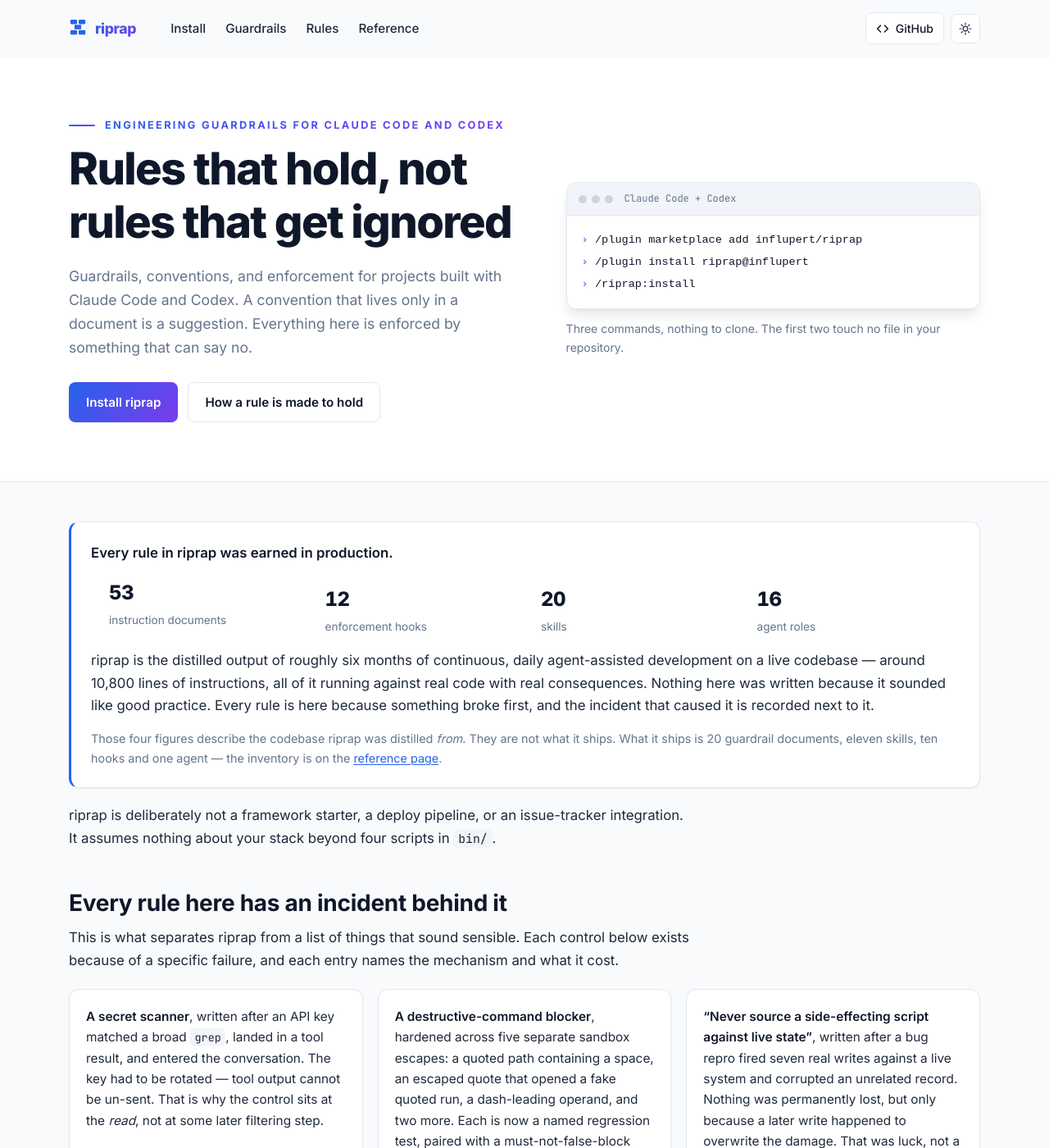
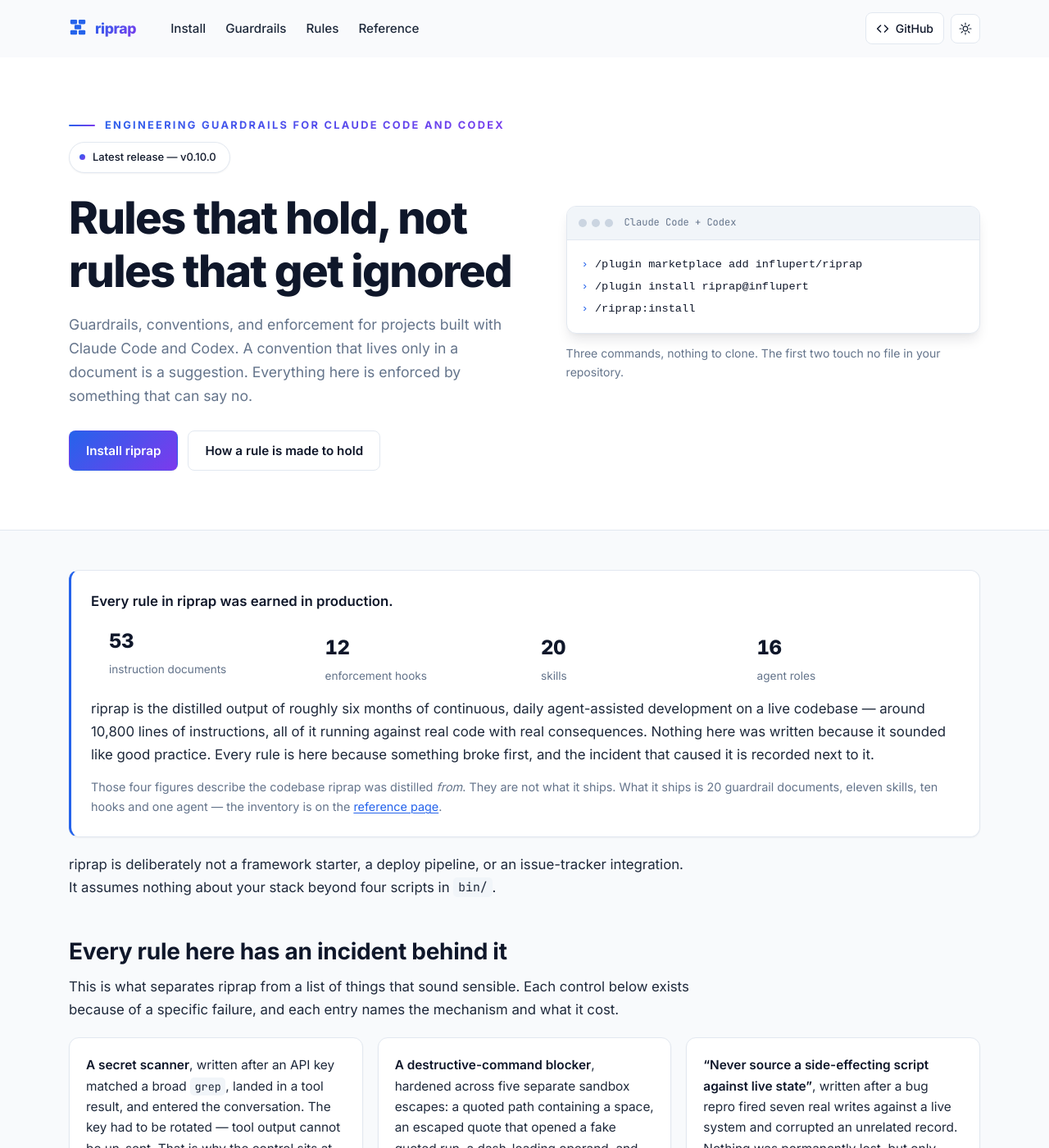
Before and after one commit to influpert/riprap, a Jekyll site: the page built from docs/index.md, in a window 1280 px wide and 1400 px high. Shown: the whole window at 82% size. Built offline with Jekyll 4.4.1, drawn with Linux system fonts in a browser that asks for light colours.

Commit message:
Fix stale skill docs and add a latest-release badge to riprap.dev
docs/index.md's meta description still said "Ten shared skills" after the
write-skill release bumped it to eleven everywhere else, and neither
docs/reference.md nor docs/rules.md mentioned /riprap:learn's permission-
suggestion step. The homepage hero also had no version indicator anywhere,
so add a small pill above the headline linking to the latest release,
built from the existing token set so it themes correctly for free.

```diff
--- a/docs/_layouts/home.html
+++ b/docs/_layouts/home.html
@@ -5,6 +5,12 @@ layout: default
   <div class="container hero-grid">
     <div class="hero-copy">
       <p class="section-eyebrow section-eyebrow-dash gradient-text">{{ page.eyebrow }}</p>
+      {%- if page.latest_release_version %}
+      <a class="hero-release" href="{{ page.latest_release_url }}">
+        <span class="hero-release-dot" aria-hidden="true"></span>
+        Latest release — v{{ page.latest_release_version }}
+      </a>
+      {%- endif %}
       <h1 class="hero-title">{{ page.hero_title }}</h1>
       <p class="hero-lede">{{ page.hero_lede }}</p>
       <div class="hero-actions">
--- a/docs/assets/css/screen.css
+++ b/docs/assets/css/screen.css
@@ -388,6 +388,25 @@ a:hover { color: var(--primary-strong); }
 }
 .hero-actions { display: flex; flex-wrap: wrap; gap: 12px; margin-top: 28px; }
 
+.hero-release {
+  display: inline-flex;
+  align-items: center;
+  gap: 9px;
+  padding: 7px 16px 7px 12px;
+  margin-bottom: 22px;
+  border: 1px solid var(--border);
+  border-radius: 999px;
+  background: var(--surface-raised);
+  box-shadow: var(--shadow-sm);
+  color: var(--text-strong);
+  font-size: .8125rem;
+  font-weight: 500;
+  text-decoration: none;
+  transition: border-color var(--transition), transform var(--transition);
+}
+.hero-release:hover { border-color: var(--border-strong); color: var(--text-strong); transform: translateY(-1px); }
+.hero-release-dot { width: 7px; height: 7px; min-width: 7px; border-radius: 50%; background: var(--gradient-primary); }
+
 .terminal {
   border: 1px solid var(--border);
   border-radius: var(--radius);
--- a/docs/index.md
+++ b/docs/index.md
@@ -13,8 +13,10 @@ hero_commands:
   - /riprap:install
 hero_commands_note: >-
   Three commands, nothing to clone. The first two touch no file in your repository.
+latest_release_version: 0.10.0
+latest_release_url: https://github.com/influpert/riprap/releases/tag/v0.10.0
 description: >-
-  Guardrails, conventions, and enforcement for Claude Code and Codex. Ten shared skills,
+  Guardrails, conventions, and enforcement for Claude Code and Codex. Eleven shared skills,
   repository git enforcement, and shared native lifecycle hooks.
 ---
 
```
Also changed, not shown: docs/reference.md (+1 -1 lines), docs/rules.md (+5 -2 lines).
